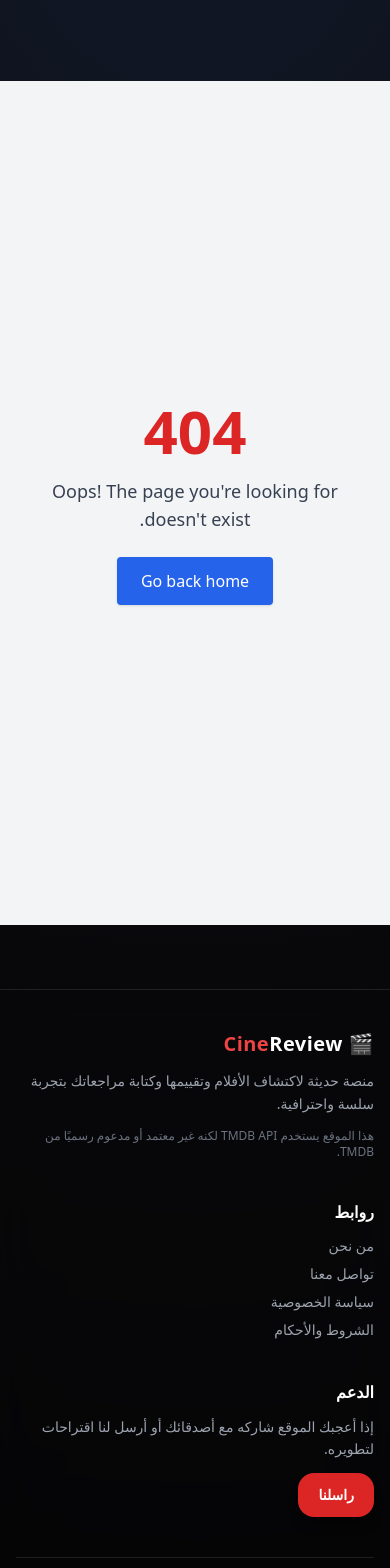
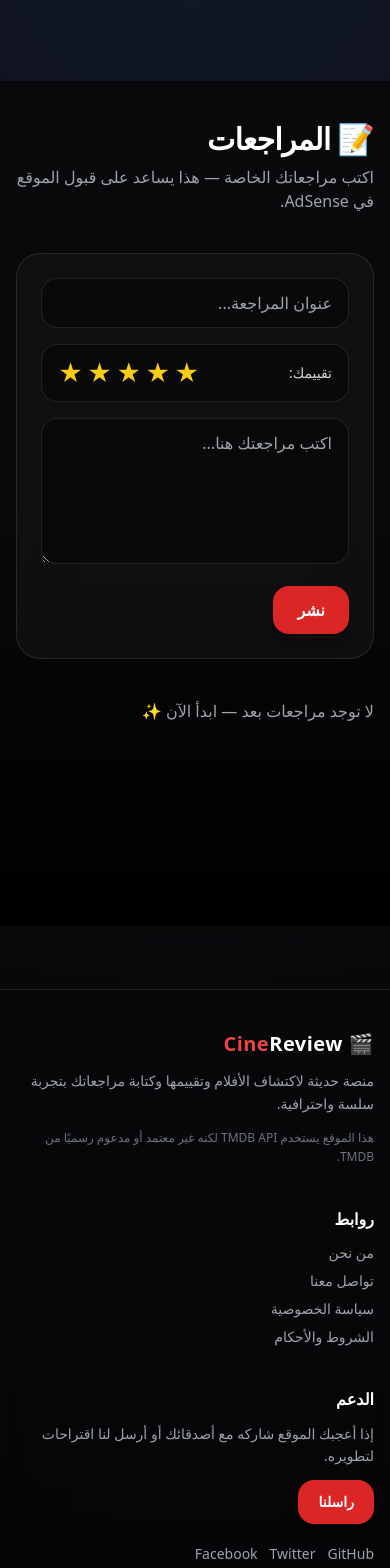
Before and after one commit to amaachouomar-cell/cine-review, a React (Vite) app in the folder Movie-App-main/: page /reviews in a window 390 px wide. Shown: the part 80-1648 px from the top of the page. Built offline with nearby package versions, Linux system fonts and the light colour scheme; no server answers.

Commit message:
add sitemap

```diff
--- a/Movie-App-main/index.html
+++ b/Movie-App-main/index.html
@@ -2,12 +2,20 @@
 <html lang="en">
   <head>
     <meta charset="UTF-8" />
-        <meta name="google-site-verification" content="BF2-b7PnrT5TE4inWryNY8vVt1VUqXb_JCl8LEhwWQ8" />
-    <link rel="icon" type="image/svg+xml" href="/vite.svg" />
+
+    <!-- ✅ Google Verification -->
+    <meta
+      name="google-site-verification"
+      content="BF2-b7PnrT5TE4inWryNY8vVt1VUqXb_JCl8LEhwWQ8"
+    />
+
+    <!-- ✅ Viewport -->
     <meta name="viewport" content="width=device-width, initial-scale=1.0" />
 
-    <!-- ✅ SEO -->
+    <!-- ✅ Title -->
     <title>CineReview — Movie Reviews & Ratings</title>
+
+    <!-- ✅ SEO Description -->
     <meta
       name="description"
       content="CineReview is a premium movie & TV reviews platform. Discover trending movies, ratings, and share your own reviews."
@@ -18,6 +26,25 @@
     />
     <meta name="author" content="CineReview" />
 
+    <!-- ✅ Canonical -->
+    <link rel="canonical" href="https://cine-review-one.vercel.app/" />
+
+    <!-- ✅ Robots -->
+    <meta name="robots" content="index, follow" />
+
+    <!-- ✅ Theme Color (mobile browser UI) -->
+    <meta name="theme-color" content="#ef4444" />
+
+    <!-- ✅ Favicon -->
+    <link rel="icon" type="image/png" href="/favicon.png" />
+
+    <!-- ✅ Manifest -->
+    <link rel="manifest" href="/manifest.webmanifest" />
+
+    <!-- ✅ Performance: Preconnect TMDB -->
+    <link rel="preconnect" href="https://image.tmdb.org" />
+    <link rel="preconnect" href="https://api.themoviedb.org" />
+
     <!-- ✅ Open Graph (Facebook / WhatsApp) -->
     <meta property="og:title" content="CineReview — Movie Reviews & Ratings" />
     <meta
@@ -26,7 +53,7 @@
     />
     <meta property="og:type" content="website" />
     <meta property="og:url" content="https://cine-review-one.vercel.app" />
-    <meta property="og:image" content="/vite.svg" />
+    <meta property="og:image" content="https://cine-review-one.vercel.app/og-image.png" />
 
     <!-- ✅ Twitter -->
     <meta name="twitter:card" content="summary_large_image" />
@@ -35,7 +62,10 @@
       name="twitter:description"
       content="Discover trending movies, rate them, and write your reviews."
     />
-    <meta name="twitter:image" content="/vite.svg" />
+    <meta name="twitter:image" content="https://cine-review-one.vercel.app/og-image.png" />
+
+    <!-- ✅ Sitemap Link -->
+    <link rel="sitemap" type="application/xml" href="/sitemap.xml" />
   </head>
 
   <body>
--- a/Movie-App-main/src/App.jsx
+++ b/Movie-App-main/src/App.jsx
@@ -1,17 +1,15 @@
 import { BrowserRouter as Router, Routes, Route, useLocation } from "react-router-dom";
 import { AnimatePresence, motion } from "framer-motion";
+
+import Navbar from "./components/NavBar";
 import Footer from "./components/Footer";
 
-import Navbar from "./components/NavBar";
 import Home from "./pages/Home";
 import MovieDetails from "./pages/MovieDetails";
 import Favorites from "./pages/Favorites";
 import Trending from "./pages/Trending";
 import TopRated from "./pages/TopRated";
-import About from "./pages/About";
-import Contact from "./pages/Contact";
-import Privacy from "./pages/Privacy";
-import Terms from "./pages/Terms";
+import Reviews from "./pages/Reviews";
 import NotFound from "./pages/NotFound";
 
 function AnimatedRoutes() {
@@ -20,6 +18,7 @@ function AnimatedRoutes() {
 
   return (
     <>
+      {/* ✅ Spacer بسلاسة */}
       <motion.div
         initial={false}
         animate={{ height: isDetailsPage ? 0 : 86 }}
@@ -28,18 +27,17 @@ function AnimatedRoutes() {
 
       <AnimatePresence mode="wait">
         <Routes location={location} key={location.pathname}>
+          {/* ✅ Main Pages */}
           <Route path="/" element={<Home />} />
           <Route path="/trending" element={<Trending />} />
           <Route path="/top-rated" element={<TopRated />} />
+          <Route path="/favorites" element={<Favorites />} />
+          <Route path="/reviews" element={<Reviews />} />
+
+          {/* ✅ Details */}
           <Route path="/movie/:id" element={<MovieDetails />} />
-          <Route path="/favorites" element={<Favorites />} />
 
-          {/* ✅ Adsense pages */}
-          <Route path="/about" element={<About />} />
-          <Route path="/contact" element={<Contact />} />
-          <Route path="/privacy-policy" element={<Privacy />} />
-          <Route path="/terms" element={<Terms />} />
-
+          {/* ✅ NotFound */}
           <Route path="*" element={<NotFound />} />
         </Routes>
       </AnimatePresence>
--- a/Movie-App-main/src/api/tmdb.js
+++ b/Movie-App-main/src/api/tmdb.js
@@ -1,85 +1,65 @@
+import axios from "axios";
+
 const API_KEY = import.meta.env.VITE_TMDB_API_KEY;
+console.log("TMDB KEY:", API_KEY);
+
 const BASE_URL = "https://api.themoviedb.org/3";
 
-// ✅ Simple cache (Memory)
-const cache = new Map();
+/* ✅ Helper */
+async function fetchJson(url, params = {}) {
+  if (!API_KEY) {
+    throw new Error("❌ TMDB API KEY is missing. Check your .env file!");
+  }
 
-async function fetchJson(url) {
-  if (cache.has(url)) return cache.get(url);
+  const res = await axios.get(`${BASE_URL}${url}`, {
+    params: {
+      api_key: API_KEY,
+      ...params,
+    },
+  });
 
-  const res = await fetch(url);
-  if (!res.ok) throw new Error("TMDB request failed");
-
-  const data = await res.json();
-  cache.set(url, data);
-  return data;
+  return res.data;
 }
 
-/* ✅ Popular Movies */
-export async function getPopularMovies(page = 1) {
-  return fetchJson(`${BASE_URL}/movie/popular?api_key=${API_KEY}&page=${page}`);
-}
+/* ✅ Popular */
+export const getPopularMovies = (page = 1) =>
+  fetchJson("/movie/popular", { page });
 
-/* ✅ Trending Movies */
-export async function getTrendingMovies(page = 1) {
-  return fetchJson(
-    `${BASE_URL}/trending/movie/week?api_key=${API_KEY}&page=${page}`
-  );
-}
+/* ✅ Trending */
+export const getTrendingMovies = (page = 1) =>
+  fetchJson("/trending/movie/week", { page });
 
-/* ✅ Top Rated Movies */
-export async function getTopRatedMovies(page = 1) {
-  return fetchJson(
-    `${BASE_URL}/movie/top_rated?api_key=${API_KEY}&page=${page}`
-  );
-}
+/* ✅ Top Rated */
+export const getTopRatedMovies = (page = 1) =>
+  fetchJson("/movie/top_rated", { page });
 
-/* ✅ Popular TV Shows */
-export async function getPopularTV(page = 1) {
-  return fetchJson(`${BASE_URL}/tv/popular?api_key=${API_KEY}&page=${page}`);
-}
-
-/* ✅ Search Movies */
-export async function searchMovies(query, page = 1) {
-  return fetchJson(
-    `${BASE_URL}/search/movie?api_key=${API_KEY}&query=${encodeURIComponent(
-      query
-    )}&page=${page}`
-  );
-}
+/* ✅ Search */
+export const searchMovies = (query, page = 1) =>
+  fetchJson("/search/movie", { query, page });
 
 /* ✅ Movie Details */
-export async function getMovieDetails(id) {
-  return fetchJson(`${BASE_URL}/movie/${id}?api_key=${API_KEY}`);
-}
+export const getMovieDetails = (id) => fetchJson(`/movie/${id}`);
 
 /* ✅ Videos */
-export async function getMovieVideos(id) {
-  return fetchJson(`${BASE_URL}/movie/${id}/videos?api_key=${API_KEY}`);
-}
+export const getMovieVideos = (id) => fetchJson(`/movie/${id}/videos`);
 
 /* ✅ Credits */
-export async function getMovieCredits(id) {
-  return fetchJson(`${BASE_URL}/movie/${id}/credits?api_key=${API_KEY}`);
-}
+export const getMovieCredits = (id) => fetchJson(`/movie/${id}/credits`);
 
-/* ✅ Similar Movies */
-export async function getSimilarMovies(id, page = 1) {
-  return fetchJson(
-    `${BASE_URL}/movie/${id}/similar?api_key=${API_KEY}&page=${page}`
-  );
-}
+/* ✅ Similar */
+export const getSimilarMovies = (id) => fetchJson(`/movie/${id}/similar`);
 
 /* ✅ Genres */
-export async function getGenres() {
-  const data = await fetchJson(`${BASE_URL}/genre/movie/list?api_key=${API_KEY}`);
+export const getGenres = async () => {
+  const data = await fetchJson("/genre/movie/list");
   return data.genres;
-}
+};
 
-/* ✅ Movies By Genre */
-export async function getMoviesByGenre(genreId, page = 1) {
-  const data = await fetchJson(
-    `${BASE_URL}/discover/movie?api_key=${API_KEY}&with_genres=${genreId}&page=${page}`
-  );
+/* ✅ Movies by Genre */
+export const getMoviesByGenre = async (genreId, page = 1) => {
+  const data = await fetchJson("/discover/movie", {
+    with_genres: genreId,
+    page,
+  });
   return data.results;
-}
+};
--- a/Movie-App-main/src/components/Footer.jsx
+++ b/Movie-App-main/src/components/Footer.jsx
@@ -8,7 +8,11 @@ export default function Footer() {
   return (
     <footer className="mt-16 border-t border-white/10 bg-zinc-950/60 backdrop-blur-xl">
       <div className="max-w-6xl mx-auto px-4 py-10">
-        <div className="grid grid-cols-1 md:grid-cols-3 gap-10">
+        <div
+          className={`grid grid-cols-1 md:grid-cols-3 gap-10 ${
+            lang === "ar" ? "text-right" : "text-left"
+          }`}
+        >
           {/* ✅ Brand */}
           <div className="space-y-3">
             <h2 className="text-xl font-extrabold tracking-wide">
@@ -20,7 +24,7 @@ export default function Footer() {
                 "A modern platform to discover movies, rate them, and share your opinion with a smooth premium experience."}
             </p>
 
-            <p className="text-gray-500 text-xs">
+            <p className="text-gray-500 text-xs leading-relaxed">
               {t?.tmdbNote ||
                 "This product uses the TMDB API but is not endorsed or certified by TMDB."}
             </p>
@@ -43,7 +47,7 @@ export default function Footer() {
             </div>
           </div>
 
-          {/* ✅ Newsletter / CTA */}
+          {/* ✅ Support / Contact */}
           <div className="space-y-3">
             <h3 className="text-white font-bold">
               {t?.footerSupport || "Support"}
@@ -54,14 +58,43 @@ export default function Footer() {
                 "Want to support this project? Share the website with your friends or send feedback!"}
             </p>
 
+            {/* ✅ Email from translation (so it can change later easily) */}
             <motion.a
               whileHover={{ scale: 1.02 }}
               whileTap={{ scale: 0.98 }}
-              href="mailto:your-email@gmail.com"
+              href={`mailto:${t?.contactEmail || "cine.review.contact@gmail.com"}`}
               className="inline-flex items-center justify-center px-5 py-3 rounded-2xl bg-red-600 hover:bg-red-700 transition font-semibold shadow-lg text-sm"
             >
               {t?.contactBtn || "Contact Us"}
             </motion.a>
+
+            {/* ✅ Social Links */}
+            <div className="flex items-center gap-3 pt-2">
+              <a
+                href="https://github.com/"
+                target="_blank"
+                rel="noreferrer"
+                className="text-gray-400 hover:text-white text-sm"
+              >
+                GitHub
+              </a>
+              <a
+                href="https://twitter.com/"
+                target="_blank"
+                rel="noreferrer"
+                className="text-gray-400 hover:text-white text-sm"
+              >
+                Twitter
+              </a>
+              <a
+                href="https://facebook.com/"
+                target="_blank"
+                rel="noreferrer"
+                className="text-gray-400 hover:text-white text-sm"
+              >
+                Facebook
+              </a>
+            </div>
           </div>
         </div>
 
--- a/Movie-App-main/src/components/MovieCard.jsx
+++ b/Movie-App-main/src/components/MovieCard.jsx
@@ -36,7 +36,7 @@ function MovieCard({ movie }) {
               className="w-full h-[320px] object-cover"
               loading="lazy"
               decoding="async"
-              fetchpriority="low"
+              fetchPriority="low"
             />
           ) : (
             <div className="w-full h-[320px] bg-zinc-900 flex items-center justify-center text-gray-400">
--- a/Movie-App-main/src/i18n/translations.js
+++ b/Movie-App-main/src/i18n/translations.js
@@ -1,7 +1,6 @@
 const translations = {
   ar: {
     trendingDesc: "أكثر الأفلام تداولاً هذا الأسبوع.",
-
     trendingWeek: "الرائج هذا الأسبوع",
     noBackdrop: "لا توجد صورة خلفية",
 
@@ -29,6 +28,7 @@ noBackdrop: "لا توجد صورة خلفية",
     popularMovies: "الأفلام الشائعة",
     trendingMovies: "الأفلام الرائجة هذا الأسبوع",
     topRatedMovies: "أفضل الأفلام تقييماً",
+
     about: "من نحن",
     contact: "تواصل معنا",
     privacy: "سياسة الخصوصية",
@@ -44,17 +44,25 @@ footerSupport: "الدعم",
     footerSupportDesc:
       "إذا أعجبك الموقع شاركه مع أصدقائك أو أرسل لنا اقتراحات لتطويره.",
     contactBtn: "راسلنا",
+    contactEmail: "cine.review.contact@gmail.com", // ✅ جديد
+
     rights: "جميع الحقوق محفوظة.",
     fast: "سريع ومتجاوب",
     more: "المزيد",
     legal: "قانوني",
 
-
+    reviews: "المراجعات",
+    reviewsDesc: "اكتب مراجعاتك الخاصة — هذا يساعد على قبول الموقع في AdSense.",
+    reviewTitle: "عنوان المراجعة...",
+    reviewContent: "اكتب مراجعتك هنا...",
+    yourRating: "تقييمك:",
+    publish: "نشر",
+    delete: "حذف",
+    noReviews: "لا توجد مراجعات بعد — ابدأ الآن ✨",
   },
 
   en: {
     trendingDesc: "The most trending movies this week.",
-
     trendingWeek: "Trending this week",
     noBackdrop: "No Backdrop",
 
@@ -82,6 +90,7 @@ noBackdrop: "No Backdrop",
     popularMovies: "Popular Movies",
     trendingMovies: "Trending Movies This Week",
     topRatedMovies: "Top Rated Movies",
+
     about: "About",
     contact: "Contact",
     privacy: "Privacy Policy",
@@ -97,11 +106,22 @@ footerSupport: "Support",
     footerSupportDesc:
       "If you like this project, share it with your friends or send us feedback!",
     contactBtn: "Contact Us",
+    contactEmail: "cine.review.contact@gmail.com", // ✅ جديد
+
     rights: "All rights reserved.",
     fast: "Fast & Responsive",
     more: "More",
     legal: "Legal",
 
+    reviews: "Reviews",
+    reviewsDesc:
+      "Write your own reviews — this helps your site get approved by AdSense.",
+    reviewTitle: "Review title...",
+    reviewContent: "Write your review here...",
+    yourRating: "Your rating:",
+    publish: "Publish",
+    delete: "Delete",
+    noReviews: "No reviews yet — start writing now ✨",
   },
 };
 
--- /dev/null
+++ b/Movie-App-main/src/pages/Reviews.jsx
@@ -0,0 +1,163 @@
+import { useEffect, useMemo, useState } from "react";
+import { motion } from "framer-motion";
+import { useLang } from "../i18n/LanguageContext";
+
+function StarRating({ value, onChange }) {
+  return (
+    <div className="flex gap-1">
+      {[1, 2, 3, 4, 5].map((star) => (
+        <button
+          key={star}
+          type="button"
+          onClick={() => onChange(star)}
+          className={`text-2xl transition ${
+            star <= value ? "text-yellow-400" : "text-white/15"
+          } hover:scale-110`}
+        >
+          ★
+        </button>
+      ))}
+    </div>
+  );
+}
+
+export default function Reviews() {
+  const { t, lang } = useLang();
+
+  const storageKey = useMemo(() => "cine_reviews_blog", []);
+  const [items, setItems] = useState([]);
+  const [title, setTitle] = useState("");
+  const [rating, setRating] = useState(5);
+  const [content, setContent] = useState("");
+
+  useEffect(() => {
+    const saved = localStorage.getItem(storageKey);
+    setItems(saved ? JSON.parse(saved) : []);
+  }, [storageKey]);
+
+  useEffect(() => {
+    localStorage.setItem(storageKey, JSON.stringify(items));
+  }, [items, storageKey]);
+
+  const addPost = (e) => {
+    e.preventDefault();
+    if (!title.trim() || !content.trim()) return;
+
+    const newPost = {
+      id: crypto.randomUUID(),
+      title: title.trim(),
+      rating,
+      content: content.trim(),
+      date: new Date().toLocaleDateString(lang === "ar" ? "ar-MA" : "en-GB"),
+    };
+
+    setItems([newPost, ...items]);
+    setTitle("");
+    setRating(5);
+    setContent("");
+  };
+
+  const deletePost = (id) => {
+    setItems(items.filter((p) => p.id !== id));
+  };
+
+  return (
+    <motion.div
+      initial={{ opacity: 0, y: 10 }}
+      animate={{ opacity: 1, y: 0 }}
+      exit={{ opacity: 0, y: -10 }}
+      transition={{ duration: 0.3 }}
+      className="min-h-screen px-4 pb-12 bg-gradient-to-b from-zinc-950 via-zinc-950 to-black text-white"
+    >
+      <div className="max-w-5xl mx-auto pt-10 space-y-10">
+        {/* ✅ Header */}
+        <div className="space-y-2">
+          <h1 className="text-3xl md:text-5xl font-extrabold tracking-tight">
+            📝 {t?.reviews || "Reviews"}
+          </h1>
+          <p className="text-gray-400">
+            {t?.reviewsDesc ||
+              "Write your own reviews and share your opinion — this content helps your site get approved by AdSense."}
+          </p>
+        </div>
+
+        {/* ✅ Add Review */}
+        <form
+          onSubmit={addPost}
+          className="bg-zinc-900/50 border border-white/10 rounded-3xl p-6 backdrop-blur-xl space-y-4"
+        >
+          <div className="grid grid-cols-1 md:grid-cols-2 gap-4">
+            <input
+              value={title}
+              onChange={(e) => setTitle(e.target.value)}
+              placeholder={t?.reviewTitle || "Review title..."}
+              className="px-4 py-3 rounded-2xl bg-black/40 border border-white/10 outline-none focus:border-red-500 transition"
+            />
+
+            <div className="flex items-center justify-between px-4 py-3 rounded-2xl bg-black/40 border border-white/10">
+              <span className="text-sm text-gray-300">
+                {t?.yourRating || "Your rating:"}
+              </span>
+              <StarRating value={rating} onChange={setRating} />
+            </div>
+          </div>
+
+          <textarea
+            value={content}
+            onChange={(e) => setContent(e.target.value)}
+            placeholder={t?.reviewContent || "Write your review..."}
+            rows={5}
+            className="w-full px-4 py-3 rounded-2xl bg-black/40 border border-white/10 outline-none focus:border-red-500 transition"
+          />
+
+          <button
+            type="submit"
+            className="px-6 py-3 rounded-2xl bg-red-600 hover:bg-red-700 transition font-semibold shadow-lg"
+          >
+            {t?.publish || "Publish"}
+          </button>
+        </form>
+
+        {/* ✅ Posts */}
+        {items.length === 0 ? (
+          <p className="text-gray-400">
+            {t?.noReviews || "No reviews yet — start writing now ✨"}
+          </p>
+        ) : (
+          <div className="grid gap-4">
+            {items.map((p) => (
+              <div
+                key={p.id}
+                className="bg-zinc-900/60 border border-white/10 rounded-3xl p-5"
+              >
+                <div className="flex items-start justify-between gap-3">
+                  <div>
+                    <h2 className="text-xl font-bold">{p.title}</h2>
+                    <p className="text-yellow-400 text-sm font-semibold mt-1">
+                      {"★".repeat(p.rating)}
+                      <span className="text-white/20">
+                        {"★".repeat(5 - p.rating)}
+                      </span>
+                    </p>
+                    <p className="text-xs text-gray-500 mt-1">{p.date}</p>
+                  </div>
+
+                  <button
+                    onClick={() => deletePost(p.id)}
+                    className="text-xs px-3 py-2 rounded-xl bg-black/40 border border-white/10 hover:bg-black/70 transition"
+                  >
+                    {t?.delete || "Delete"}
+                  </button>
+                </div>
+
+                <p className="text-gray-200 mt-4 leading-relaxed text-sm whitespace-pre-line">
+                  {p.content}
+                </p>
+              </div>
+            ))}
+          </div>
+        )}
+      </div>
+    </motion.div>
+  );
+}
```
Also changed, not shown: Movie-App-main/public/manifest.webmanifest (added), 2 other files (tests, documents, lock files or other folders). Lines whose indentation alone changed are shown as unchanged.
